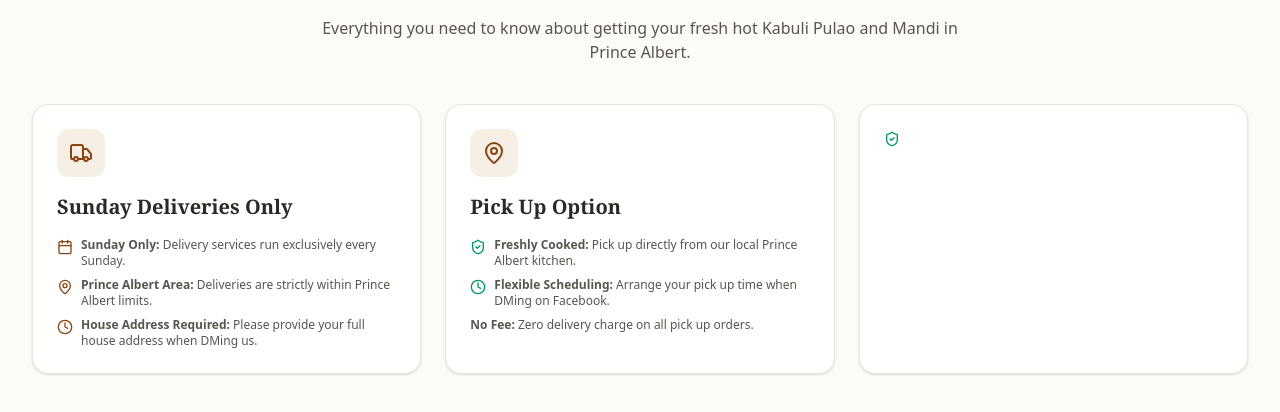
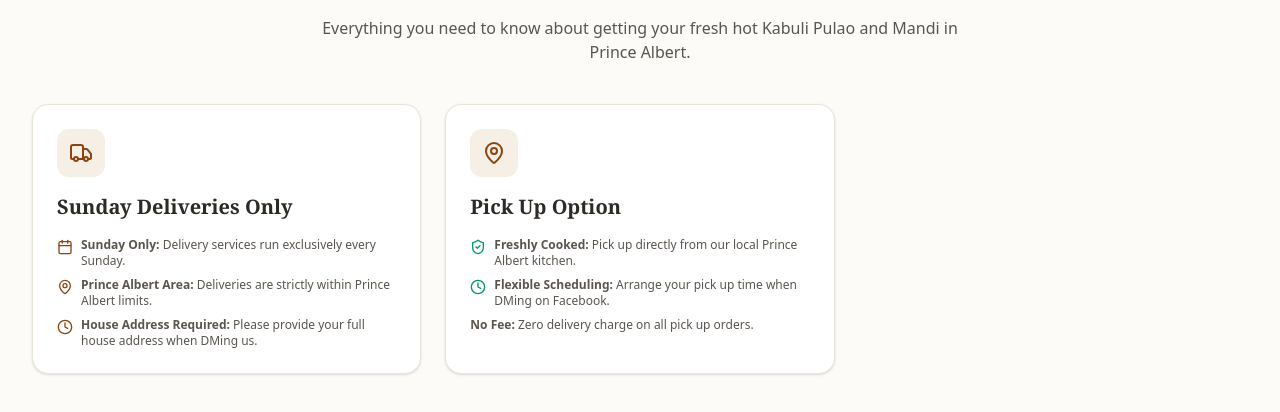
Before and after one commit to Shahadah-studs/PAhalal2, a React (Vite) app: page / in a window 1280 px wide. Shown: the part 3989-4401 px from the top of the page. Built offline with nearby package versions, Linux system fonts and the light colour scheme.

Commit message:
Update DeliveryInfoCard.tsx

```diff
--- a/src/components/DeliveryInfoCard.tsx
+++ b/src/components/DeliveryInfoCard.tsx
@@ -61,17 +61,6 @@ export const DeliveryInfoCard: React.FC = () => {
             </ul>
           </div>
 
-          <div className="bg-white rounded-2xl p-6 shadow-sm border border-[#E9E4DB] space-y-4 hover:border-[#8B4513] transition-all">
-
-            <ul className="space-y-2 text-xs text-[#5A554E]">
-
-              <li className="flex items-start gap-2">
-                <ShieldCheck className="w-4 h-4 text-emerald-600 shrink-0 mt-0.5" />
-
-              </li>
-
-            </ul>
-          </div>
         </div>
 
         <div className="bg-[#2D2A26] border border-[#8B4513]/60 rounded-2xl p-6 sm:p-8 text-[#FDFBF7] shadow-xl flex flex-col sm:flex-row items-center justify-between gap-6">
```
